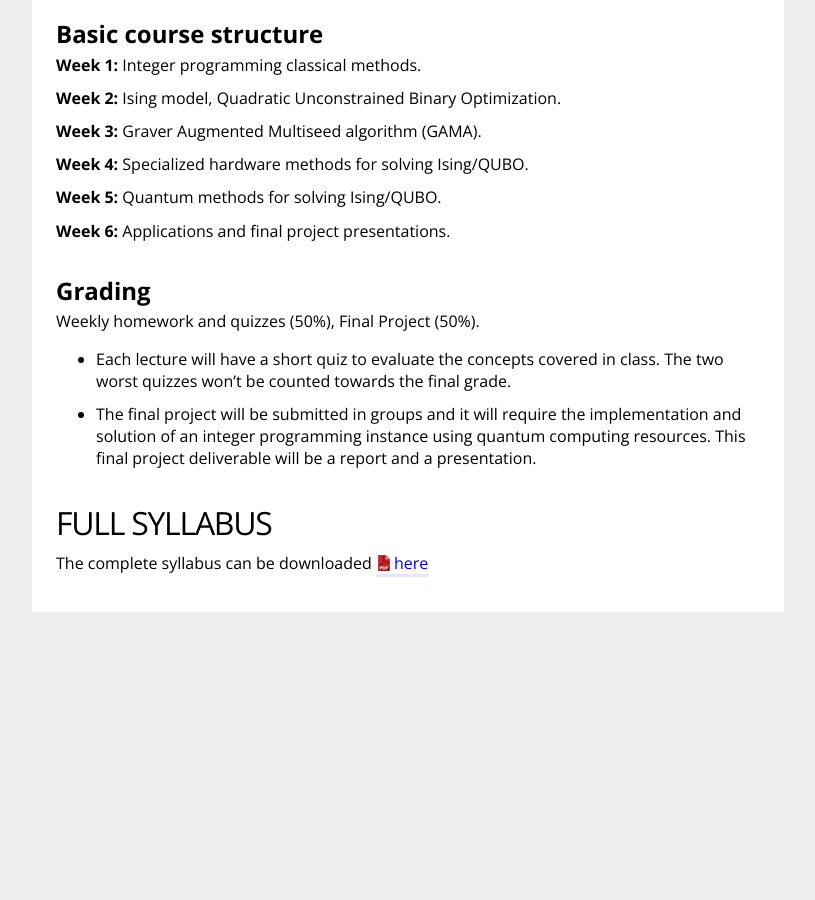
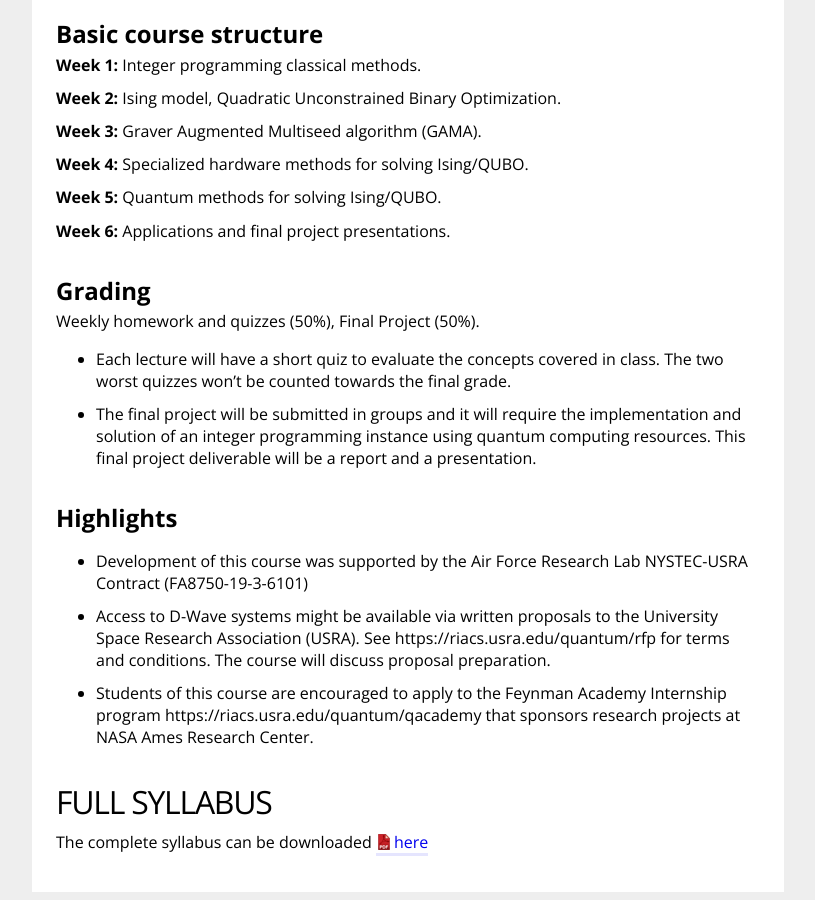
Before and after one commit to bernalde/QuIP, a Jekyll site: the page built from index.md, in a window 1280 px wide and 900 px high, scrolled down 1179 px. Shown: the whole window, without its empty margins (232-1047 px from the left). Built offline with Jekyll 4.4.1, drawn with Linux system fonts in a browser that asks for light colours; before the commit the page ends 1799 px from its top, so only the background shows below that.

Commit message:
Adding USRA highlights

```diff
--- a/index.md
+++ b/index.md
@@ -60,5 +60,11 @@ Weekly homework and quizzes (50%), Final Project (50%).
 - Each lecture will have a short quiz to evaluate the concepts covered in class. The  two worst quizzes won't be counted towards the final grade.
 - The final project will be submitted in groups and it will require the implementation and solution of an integer programming instance using quantum computing resources. This final project deliverable will be a report and a presentation.
 
+## Highlights
+- Development of this course was supported by the Air Force Research Lab NYSTEC-USRA Contract (FA8750-19-3-6101)
+- Access to D-Wave systems might be available via written proposals to the University Space Research Association (USRA). See https://riacs.usra.edu/quantum/rfp for terms and conditions. The course will discuss proposal preparation.
+- Students of this course are encouraged to apply to the Feynman Academy Internship program https://riacs.usra.edu/quantum/qacademy that sponsors research projects at NASA Ames Research Center.
+
+
 # Full Syllabus
 The complete syllabus can be downloaded <a href="QuIP_Syllabus.pdf" download>here</a>
```
